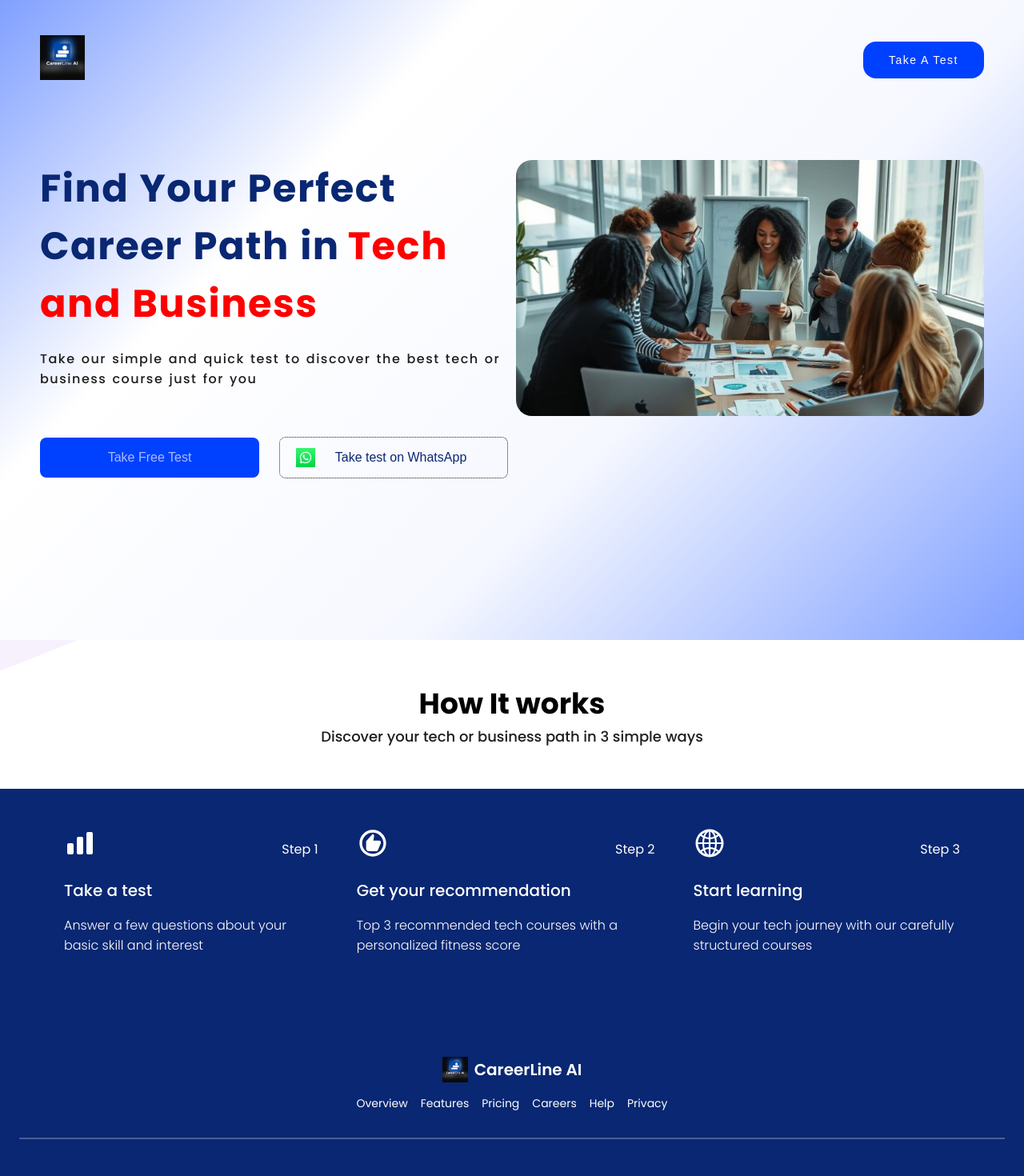
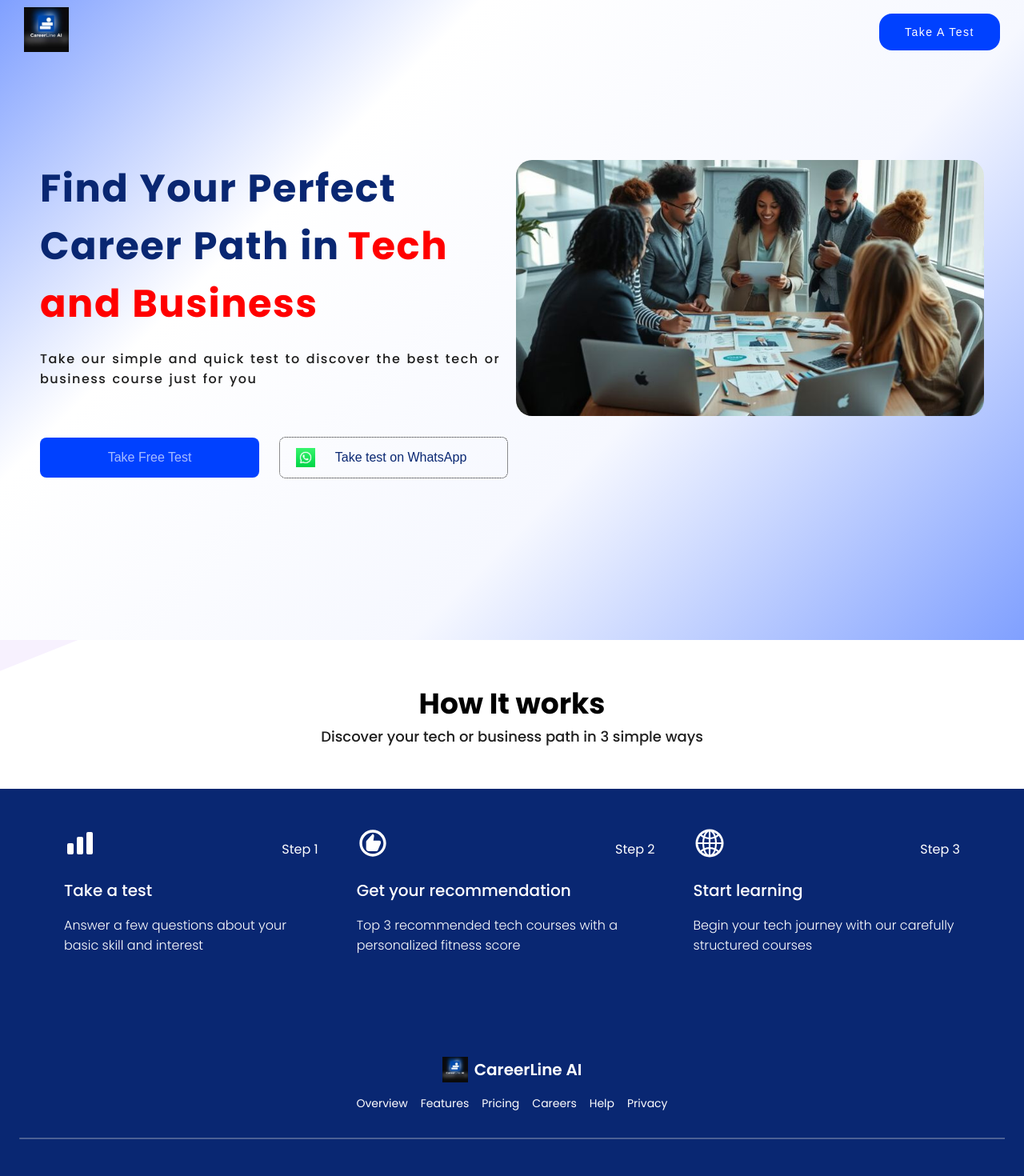
Before and after one commit to salesplat-x/careerline-web, a React (Vite) app: page / in a window 1280 px wide. Shown: the top 1470 px of the page at 80% size. Built offline with nearby package versions, Linux system fonts and the light colour scheme.

Commit message:
fix: adjust footer, hero and navbar

```diff
--- a/src/components/Footer/Footer.tsx
+++ b/src/components/Footer/Footer.tsx
@@ -1,6 +1,7 @@
 import { BodyText, SmallText } from '../Text';
 import './Footer.scss';
 import { Link } from 'react-router-dom';
+import logo from '../../../public/careerLine.svg';
 
 const careerlineLinks = [
   {
@@ -47,7 +48,7 @@ const footerLinks = [
 export const Footer = () => (
   <footer className="footer-container text-white d-flex flex-column justify-center items-center gap-4 px-6 text-center">
     <div className="footer-brand d-flex gap-2 items-center">
-      <img src="/image 3.png" alt="CareerLine logo" />
+      <img src={logo} alt="CareerLine logo" />
       <BodyText className="text-xl font-semibold text-white">CareerLine AI</BodyText>
     </div>
 
--- a/src/components/Hero/Hero.tsx
+++ b/src/components/Hero/Hero.tsx
@@ -1,5 +1,8 @@
 import { Button } from '../Button';
 import { BodyText, DisplayText } from '../Text';
+import whatsapp from '../../../public/whatsapp.svg';
+import heroImg from '../../../public/hero-img.svg';
+import group1 from '../../../public/Group1.svg';
 import './Hero.scss';
 
 export const Hero = () => (
@@ -17,15 +20,15 @@ export const Hero = () => (
         <div className="btn-box">
           <Button>Take Free Test</Button>
           <Button variant="transparent" border="dotted">
-            <img src="whatsapp.svg" alt="whatsapp logo" width="24px" height="24px" /> Take test on
+            <img src={whatsapp} alt="whatsapp logo" width="24px" height="24px" /> Take test on
             WhatsApp
           </Button>
         </div>
       </div>
       <div className="hero-img">
-        <img src="hero-img.jpg" alt="" />
+        <img src={heroImg} alt="group staff picture" />
       </div>
-      <img src="Group1.svg" alt="" className="line-decor" />
+      <img src={group1} alt="group background image" className="line-decor" />
     </div>
   </div>
 );
--- a/src/components/Navbar/Navbar.scss
+++ b/src/components/Navbar/Navbar.scss
@@ -3,8 +3,8 @@
 
 nav {
   width: 100%;
-  padding: 0 50px;
-  height: 150px;
+  padding: 0 30px;
+  height: 80px;
   position: fixed;
   top: 0;
   z-index: 100;
@@ -16,15 +16,14 @@ nav {
   @include mixins.flex-between;
 
   &.scrolled {
-    height: 100px;
-    box-shadow: 0 4px 20px rgba(0, 0, 0, 0.08);
+    box-shadow: rgba(17, 17, 26, 0.1) 0 1px 0;
     background: var(--hero-gradient-color);
   }
 
   .logo {
     img {
-      height: 3.5rem;
-      width: 3.5rem;
+      height: 56px;
+      width: 56px;
     }
   }
 
--- a/src/components/Navbar/Navbar.tsx
+++ b/src/components/Navbar/Navbar.tsx
@@ -1,5 +1,6 @@
 import { useEffect, useState } from 'react';
 import { Button } from '../Button';
+import logo from '../../../public/careerLine.svg';
 import './Navbar.scss';
 
 export const Navbar = () => {
@@ -17,7 +18,7 @@ export const Navbar = () => {
   return (
     <nav className={scrolled ? 'scrolled' : ''}>
       <div className="logo">
-        <img src="careerLine.svg" alt="" />
+        <img src={logo} alt="careerline logo" />
       </div>
       <div>
         <Button variant="primary">Take A Test</Button>
```
Also changed, not shown: public/hero-img.jpg (deleted), public/image 3.png (deleted).
